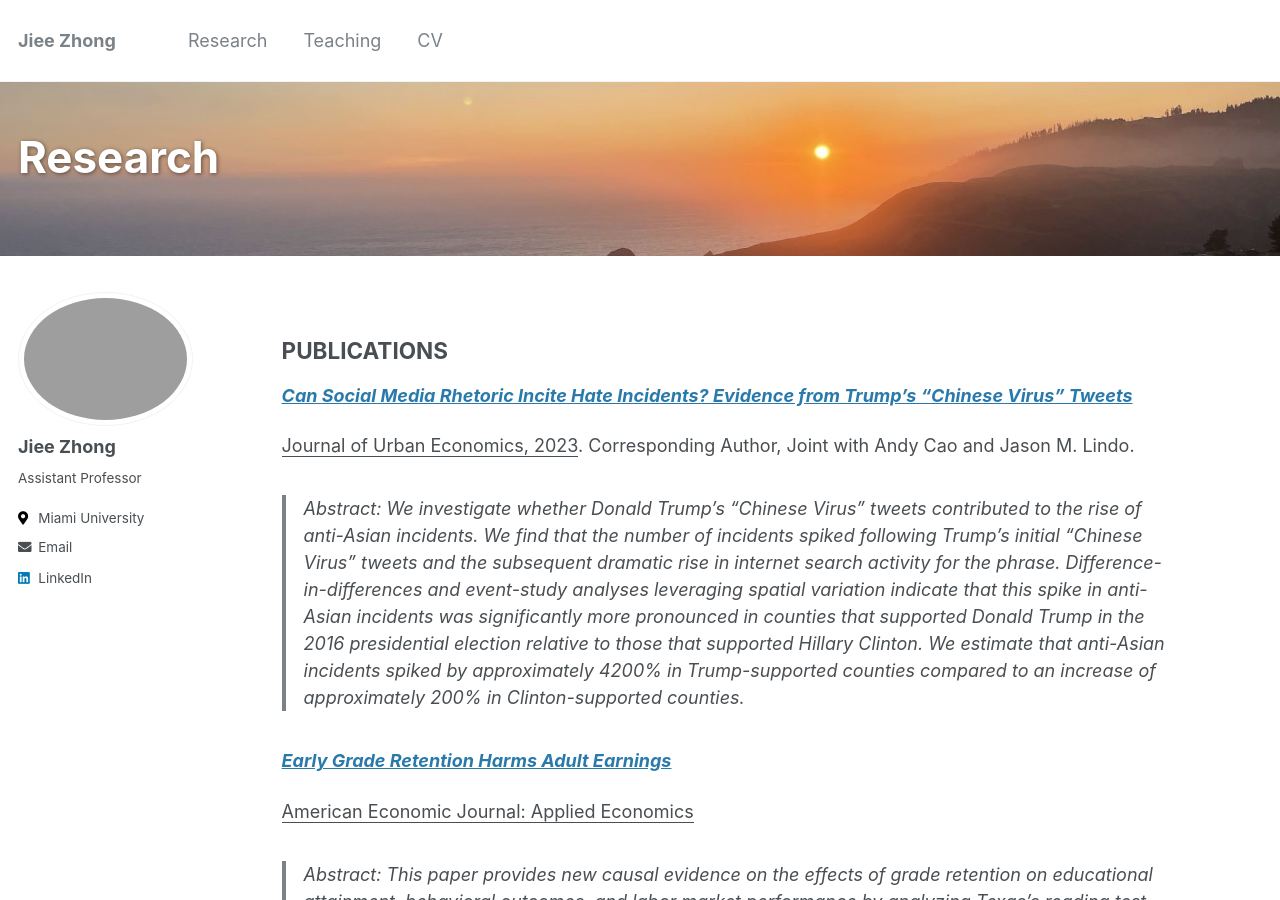
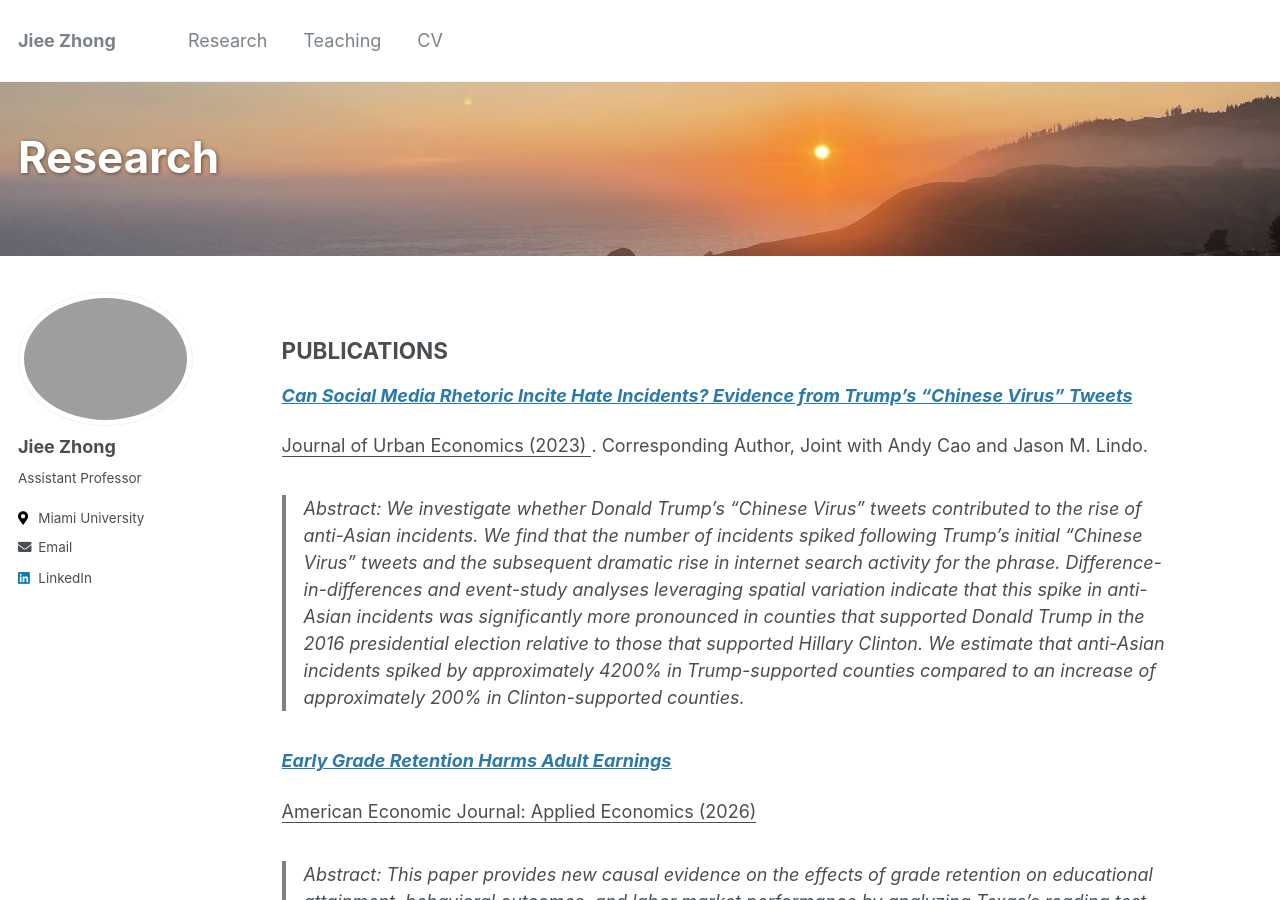
Before and after one commit to jieezhong/jieezhong.github.io, a Jekyll site: the page built from _pages/research.md, in a window 1280 px wide and 900 px high. Built offline with Jekyll 4.4.1, drawn with Linux system fonts in a browser that asks for light colours.

Commit message:
Update research.md

```diff
--- a/_pages/research.md
+++ b/_pages/research.md
@@ -11,13 +11,13 @@ header:
 
 ***[Can Social Media Rhetoric Incite Hate Incidents? Evidence from Trump's "Chinese Virus" Tweets](https://www.sciencedirect.com/science/article/pii/S0094119023000608)***
 
- <ins>Journal of Urban Economics, 2023</ins>. Corresponding Author, Joint with Andy Cao and Jason M. Lindo.
+ <ins>Journal of Urban Economics (2023) </ins>. Corresponding Author, Joint with Andy Cao and Jason M. Lindo.
 
 > Abstract: We investigate whether Donald Trump's "Chinese Virus" tweets contributed to the rise of anti-Asian incidents. We find that the number of incidents spiked following Trump's initial “Chinese Virus” tweets and the subsequent dramatic rise in internet search activity for the phrase. Difference-in-differences and event-study analyses leveraging spatial variation indicate that this spike in anti-Asian incidents was significantly more pronounced in counties that supported Donald Trump in the 2016 presidential election relative to those that supported Hillary Clinton. We estimate that anti-Asian incidents spiked by approximately 4200% in Trump-supported counties compared to an increase of approximately 200% in Clinton-supported counties.
 
 ***[Early Grade Retention Harms Adult Earnings](/files/pdf/JMP.pdf)***
 
- <ins> American Economic Journal: Applied Economics </ins>
+ <ins> American Economic Journal: Applied Economics (2026) </ins>
 
 > Abstract: This paper provides new causal evidence on the effects of grade retention on educational attainment, behavioral outcomes, and labor market performance by analyzing Texas's reading test-based retention policy. Using a fuzzy regression discontinuity design, I find that third-grade retention significantly reduces annual earnings at age 26 by $3,477 (19%). While temporarily improving test scores, retention increases absenteeism, violent behavior, and juvenile crime, and reduces the likelihood of high school graduation. Moreover, retained students exhibit higher community college enrollment but lower public university attendance, though neither estimate is statistically significant.
 
```
